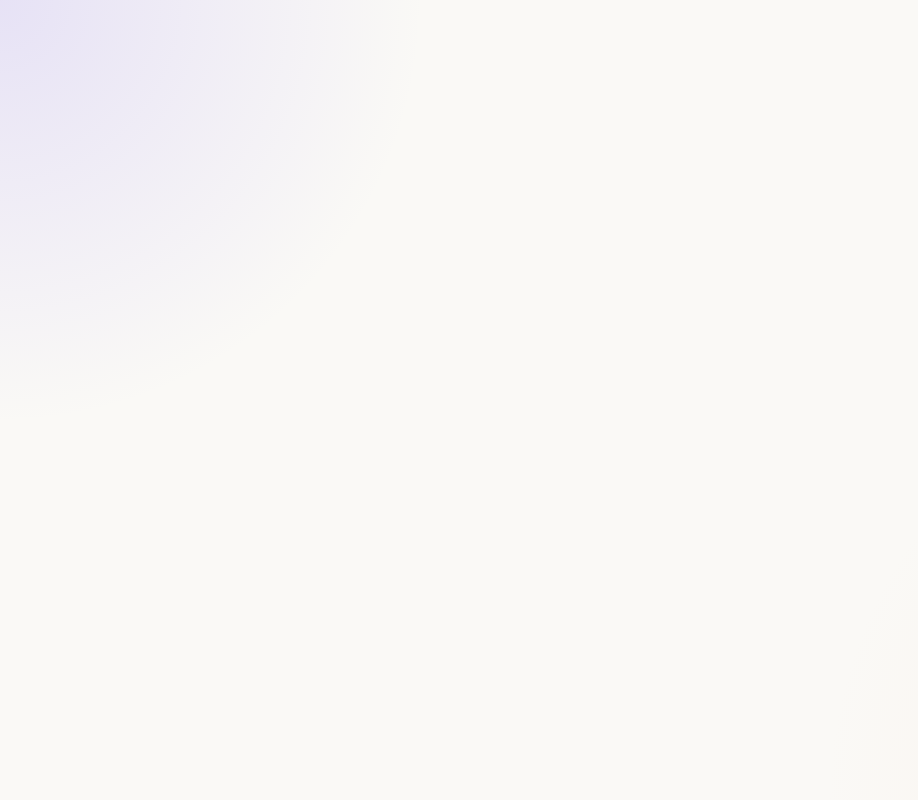
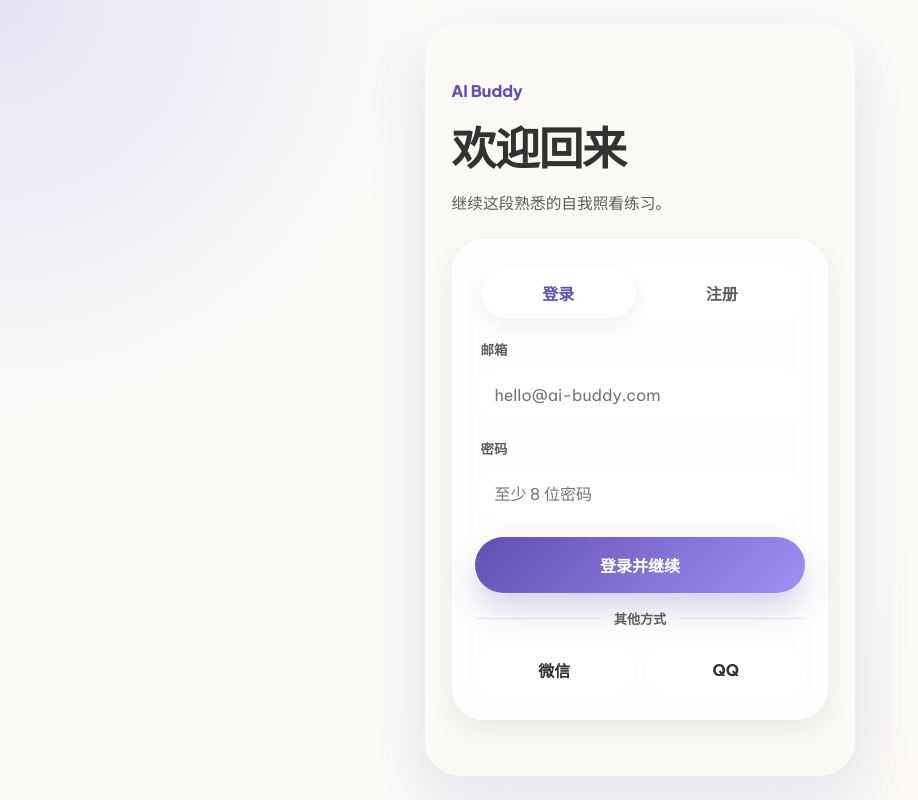
Before and after one commit to 15863004186sunchi/ai-buddy, a Vue app: page /register in a window 1280 px wide. Before the commit this address had no page. Shown: the whole page, without its empty margins (0-918 px from the left). Built offline with nearby package versions, Linux system fonts and the light colour scheme.

Commit message:
refactor: align routes with prototype app structure

```diff
--- a/src/pages/AuthPage.vue
+++ b/src/pages/AuthPage.vue
@@ -157,7 +157,7 @@ async function handleSubmit() {
     }
 
     session.register(registerForm);
-    await router.push('/home');
+    await router.push('/app/home');
     return;
   }
 
@@ -167,7 +167,7 @@ async function handleSubmit() {
   }
 
   session.login(loginForm);
-  await router.push('/home');
+  await router.push('/app/home');
 }
 </script>
 
--- a/src/router/index.ts
+++ b/src/router/index.ts
@@ -11,15 +11,17 @@ export function createAppRouter(history: RouterHistory = createWebHistory()) {
   const router = createRouter({
     history,
     routes: [
-      { path: '/', name: 'welcome', component: WelcomePage },
+      { path: '/', redirect: '/welcome' },
+      { path: '/welcome', name: 'welcome', component: WelcomePage },
       { path: '/onboarding/:step(1|2|3)', name: 'onboarding', component: OnboardingPage },
       { path: '/auth', name: 'auth', component: AuthPage },
-      { path: '/home', name: 'home', component: HomePage },
+      { path: '/register', name: 'register', component: AuthPage },
+      { path: '/app/:tab(home|companion|journal|healing)', name: 'app', component: HomePage },
     ],
   });
 
   router.beforeEach((to) => {
-    if (to.name === 'home' && !useSession().isAuthenticated.value) {
+    if (to.name === 'app' && !useSession().isAuthenticated.value) {
       return '/auth';
     }
 
```
Also changed, not shown: 2 other files (tests, documents, lock files or other folders).
